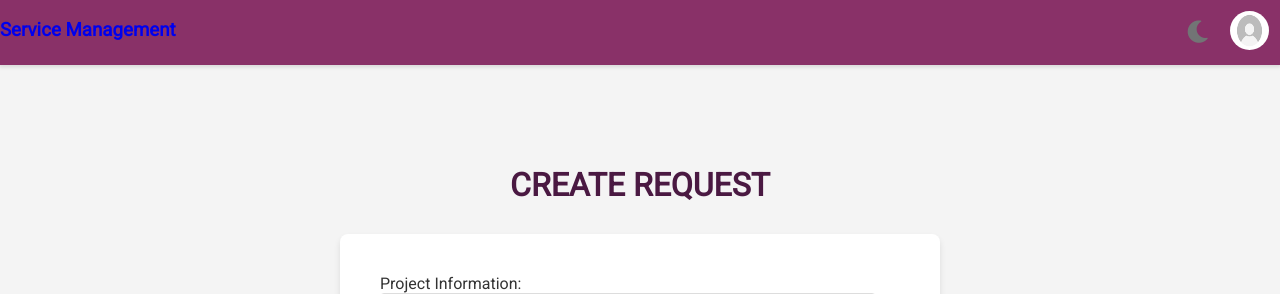
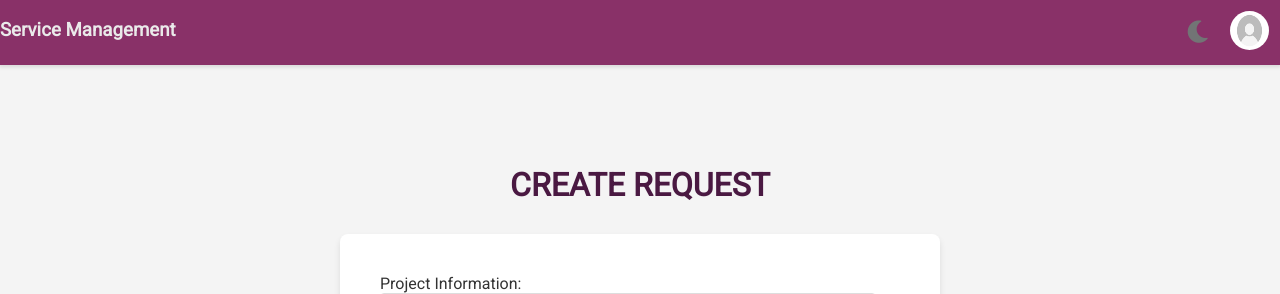
Before and after one commit to richapadhi/Agile, a Django app: template vehicleservicemanagement-master/vehicleservicemanagement-master/templates/vehicle/customer_add_request.html in a window 1280 px wide. Shown: the top 294 px of the page. Run offline with Django 3.2, Linux system fonts and the light colour scheme; the template is opened without the code that fills it, so the values that code supplies are empty; some libraries are stand-ins or nearby versions.

Commit message:
UI changes for Signup and fixed bugs

```diff
--- a/vehicleservicemanagement-master/vehicleservicemanagement-master/templates/vehicle/customerbase.html
+++ b/vehicleservicemanagement-master/vehicleservicemanagement-master/templates/vehicle/customerbase.html
@@ -21,7 +21,7 @@
 		<!-- nav left -->
 		<ul class="navbar-nav">
 			<li class="nav-item">
-			<a style="text-decoration:none;"href="/customer-request"><h3>Service Management</h3></a>
+			<a style="text-decoration: none;" href="/customer-request"><h3 style="color: #EAEAEA;">Service Management</h3></a>
 			</li>
 		</ul>
 		<ul class="navbar-nav nav-right">
```
